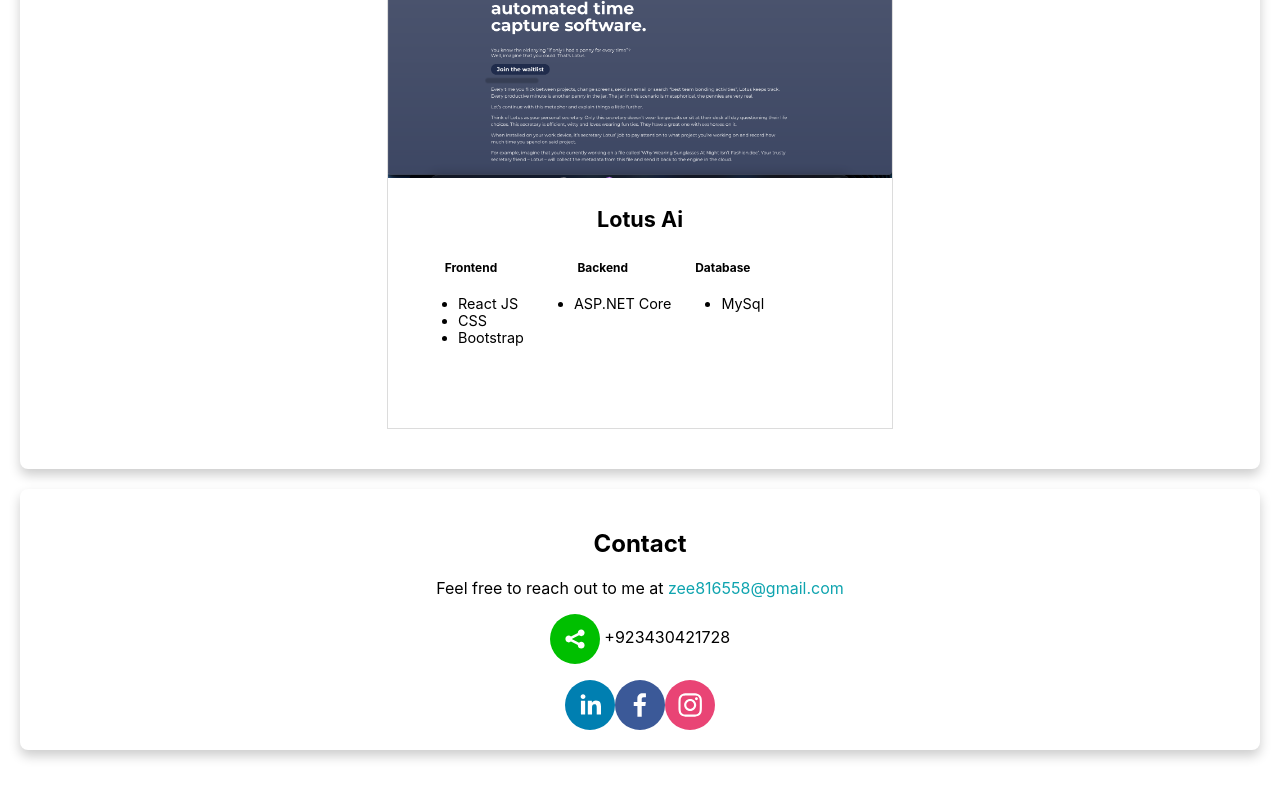
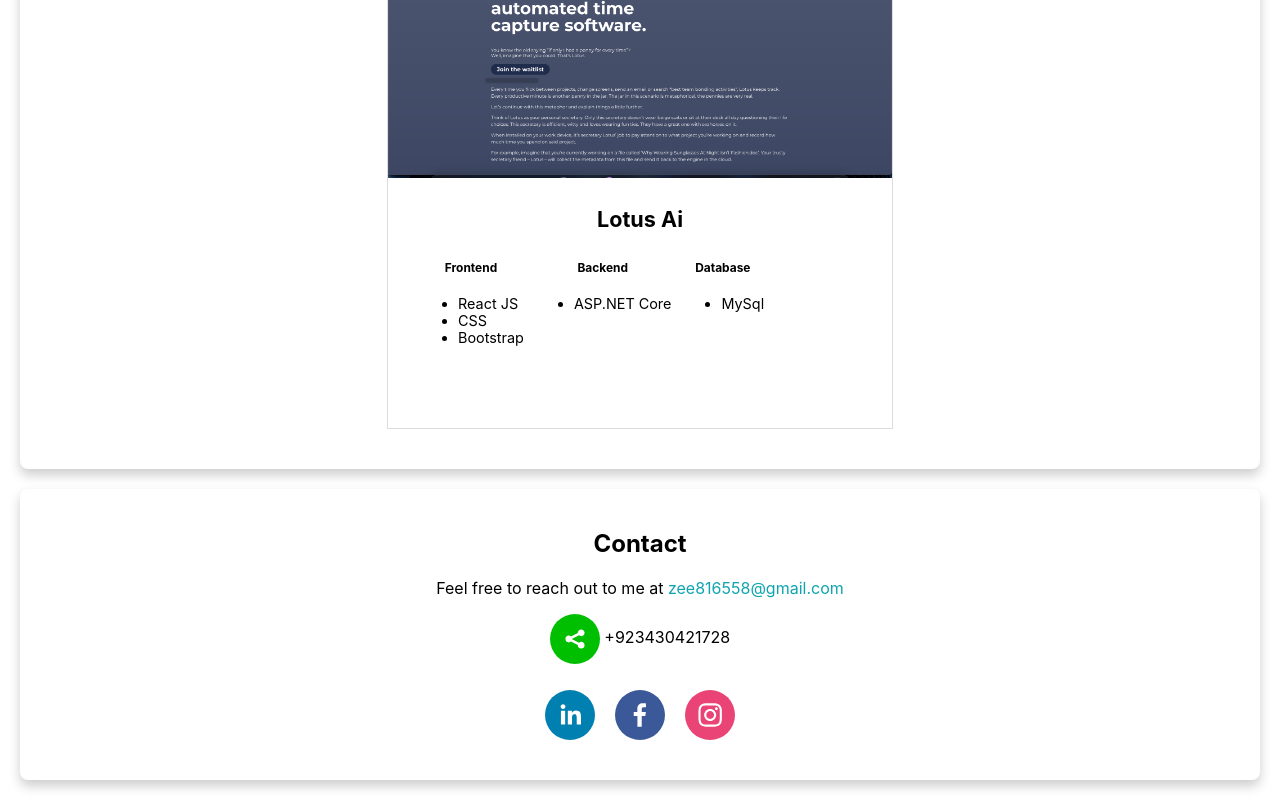
Before and after one commit to zeeshanahmed1997/myPortfolio, a React (Create React App) app: page / in a window 1280 px wide. Shown: the part 1719-2519 px from the top of the page. Before the commit the page ends 2489 px from the top, so only its background shows below. Built offline with nearby package versions, Linux system fonts and the light colour scheme.

Commit message:
add portfolio features to my site

```diff
--- a/src/components/ContactSection.js
+++ b/src/components/ContactSection.js
@@ -11,10 +11,10 @@
         <p>
             <SocialIcon url="tel:+923430421728" /> +923430421728
         </p>
-        <div className="social-icons">
-            <SocialIcon url="https://www.linkedin.com/in/zeeshanjavaid1997" target="_blank" />
-            <SocialIcon url="https://www.facebook.com/MS18RCP43633245902032FE/" target="_blank" />
-            <SocialIcon url="https://www.instagram.com/zeeshanformanite/" target="_blank" />
+        <div className="social-icons" style={{ margin: '10px' }}>
+            <SocialIcon url="https://www.linkedin.com/in/zeeshanjavaid1997" target="_blank" style={{ margin: '10px' }} />
+            <SocialIcon url="https://www.facebook.com/MS18RCP43633245902032FE/" target="_blank" style={{ margin: '10px' }} />
+            <SocialIcon url="https://www.instagram.com/zeeshanformanite/" target="_blank" style={{ margin: '10px' }} />
         </div>
     </section>
 );
```
